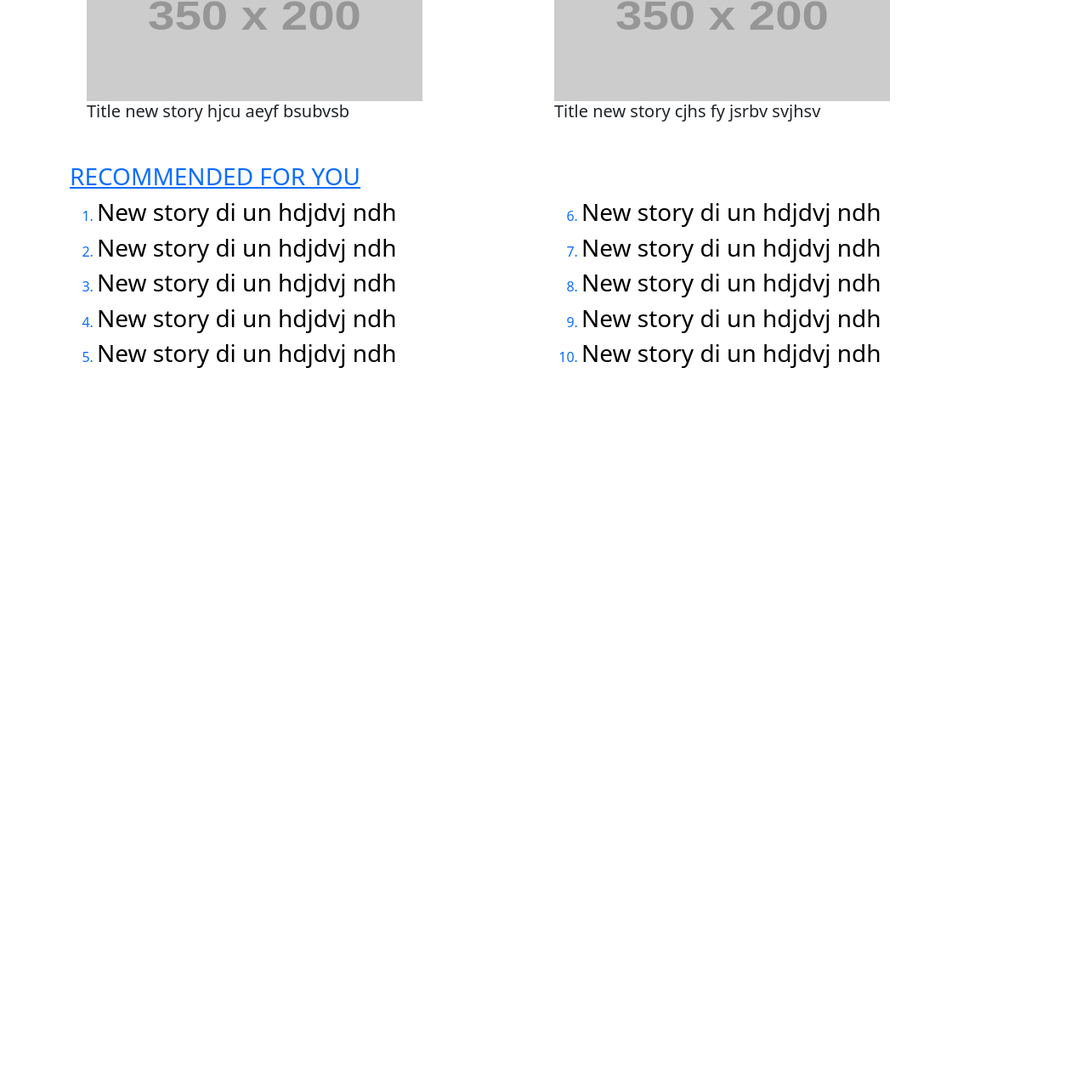
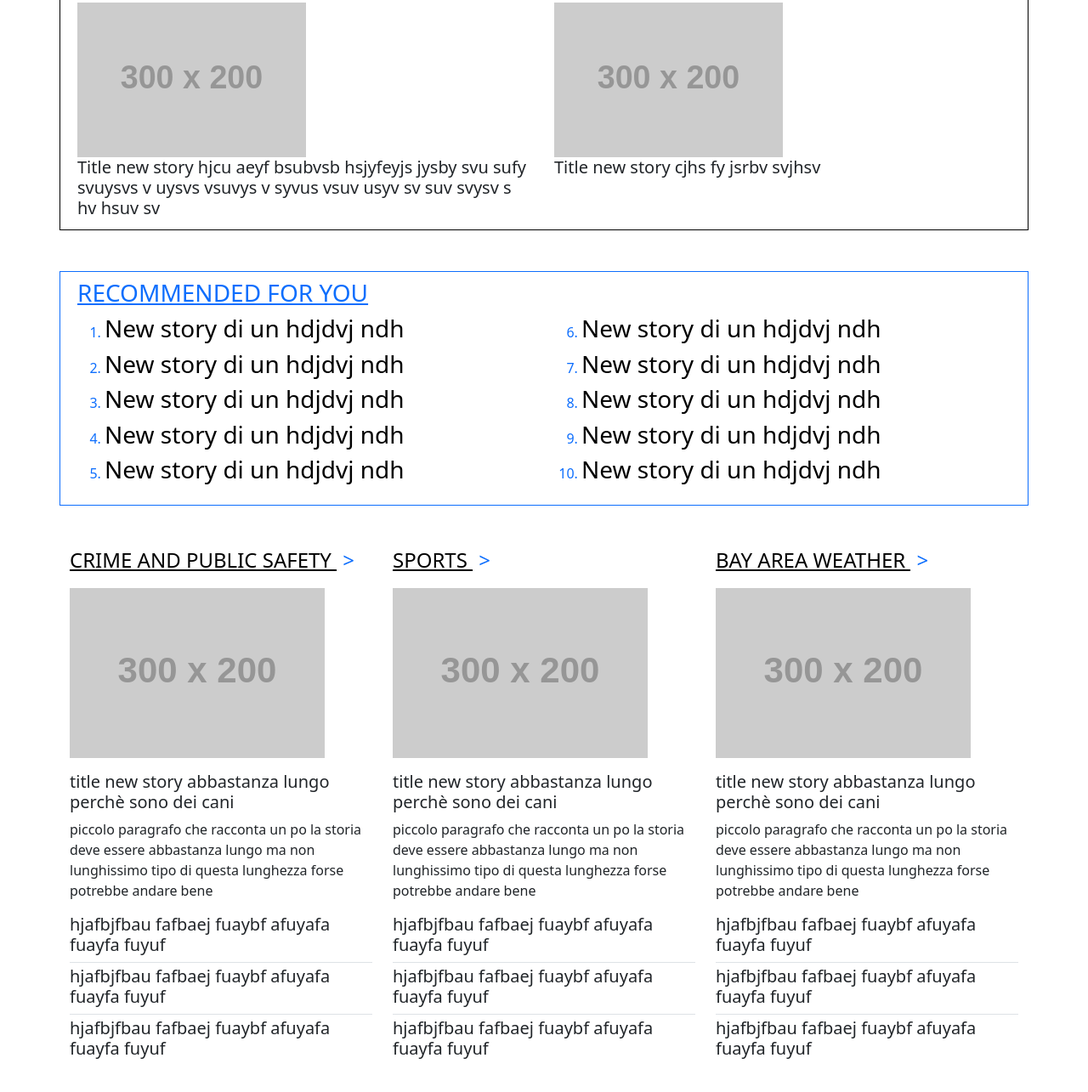
Before and after one commit to LeonardoDelBene/LeonardoDelBene.github.io, a plain HTML site: page Index.html in a window 1280 px wide. Shown: the part 1307-2592 px from the top of the page at 85% size. Before the commit the page ends 1756 px from the top, so only its background shows below. Drawn offline with Linux system fonts and the light colour scheme; placeholder pictures from the web are drawn by us.

Commit message:
in costruzione

```diff
--- a/Index.html
+++ b/Index.html
@@ -8,7 +8,7 @@
     <title>The Mercury News</title>
 </head>
 <body>
-<nav class="navbar navbar-expand-lg navbar-light bg-white w-100 position-fixed top-0 ">
+<nav class="navbar navbar-expand-lg navbar-light bg-white w-100 position-fixed top-0  border-2 border-bottom shadow "style="border-bottom-color: black">
     <div class="container-fluid">
         <a class="navbar-brand" href="https://www.mercurynews.com/"><img class="w-100" src="mercurynews-logo.svg"></a>
         <button class="navbar-toggler" type="button" data-bs-toggle="collapse" data-bs-target="#navbarNav" aria-controls="navbarNav" aria-expanded="false" aria-label="Toggle navigation">
@@ -60,15 +60,14 @@
     <div>
         <img src="https://via.placeholder.com/600x400/ffffff/ffffff?text=dh" style="height: 80%">
     </div>
-    <div clas="row">
-        <div class="w-100 col-sm-12 col-md-12 col-xs-12" style="background-color: orange">
-            <h1 class="fs-4">Breaking news:</h1>
-            <p>story di un cane morto da un ratsello del vicino di cas adella zia morta di sonno</p>
-        </div>
+    <div style="background-color: orange">
+        <h1 class="fs-4 ps-2">Breaking news: <p class="ps-1">story di un cane morto da un ratsjyftvbyjvjyyjyb jb </p> </h1>
     </div>
-    <div class="row m-2">
+    <div class="row border border-black my-2 p-2">
         <div class="col-md-8 col-sm-8 col-xs-12">
-            <img class="img-fluid" src="https://via.placeholder.com/350x200/4c9dd4/969696?text=immagine+1" style="float: right">
+            <div class="border border-black p-1" style="float: right">
+                <img class="img-fluid" src="https://via.placeholder.com/350x200/4c9dd4/969696?text=immagine+1">
+            </div>
             <h1 class="text-center">Headline Story ma io sono il migliore</h1>
             <p class="text-center">story preview chjjd permette di diventare il più forte di tutti</p>
             <h2 class="fs-6">Related</h2>
@@ -84,8 +83,8 @@
                 <li>New story</li>
             </ul>
         </div>
-        <div class="col2 col-md-4 col-sm-4 col-xs-12 " id="Latest Headlines">
-            <h3>Latest Headlines</h3>
+        <div class="col2 col-md-4 col-sm-4 col-xs-12 border border-black ps-2" >
+            <h3 class="">Latest Headlines</h3>
             <ul>
                 <li>
                     <div class="badge bg-primary text-wrap" style="width: 6rem;">
@@ -123,30 +122,30 @@
             </ul>
         </div>
     </div>
-    <div class="row m-2">
-        <div class="col1 col-12 col-sm-12 col-md-6">
-            <img class="float-md-none float-start w-75" src="https://via.placeholder.com/350x200/3922ab/969696?text=immagine+2" style="height: 75%" >
+    <div class="row border border-black my-5 p-2">
+        <div class="col1 col-12 col-sm-12 col-md-6 ">
+            <img class="float-md-none float-start w-50" src="https://via.placeholder.com/300x200/3922ab/969696?text=immagine+2" style="height: 70%" >
             <h3 class="fs-5">Title new story jsyvjs vshjbvjsv svjhsvsj v ygyugyuy yyyyyyy yyyy</h3>
         </div>
         <div class="col1 col-12 col-sm-12 col-md-6 ">
-           <img class="float-md-none float-start w-75 " src="https://via.placeholder.com/350x200/4ca7d4/969696?text=immagine+3"style="height: 75%">
+           <img class="float-md-none float-start w-50 " src="https://via.placeholder.com/300x200/4ca7d4/969696?text=immagine+3" style="height: 70%">
             <h3 class="fs-5">Title new story jsbfshjv jsj vsjvbs v</h3>
         </div>
     </div>
-    <div class="row m-2">
+    <div class="row border border-black my-5 p-2">
         <div class="col2 col-12 col-sm-12 col-md-6 ">
-            <img class="float-md-none float-start w-75" src="https://via.placeholder.com/350x200/4cd483/969696?text=immagine+4"style="height: 75%">
-            <h3 class="fs-5">Title new story hjcu aeyf bsubvsb</h3>
+            <img class="float-md-none float-start w-50" src="https://via.placeholder.com/300x200/4cd483/969696?text=immagine+4" style="height: 70%">
+            <h3 class="fs-5">Title new story hjcu aeyf bsubvsb hsjyfeyjs jysby svu sufy svuysvs v uysvs vsuvys v syvus vsuv usyv sv suv svysv s hv hsuv sv</h3>
         </div>
         <div class="col2 col-12 col-sm-12 col-md-6">
-            <img class="float-md-none float-start w-75" src="https://via.placeholder.com/350x200/d4b94c/969696?text=immagine+5"style="height: 75%">
+            <img class="float-md-none float-start w-50" src="https://via.placeholder.com/300x200/d4b94c/969696?text=immagine+5" style="height: 70%">
             <h3 class="fs-5">Title new story cjhs fy jsrbv svjhsv</h3>
         </div>
     </div>
-    <div>
-        <h1 class="fs-3 text-primary text-decoration-underline w-100">RECOMMENDED FOR YOU</h1>
-    </div>
-    <div class="row">
+    <div class="row border border-primary my-5 p-2">
+        <div class=" ">
+            <h1 class="fs-3 text-primary text-decoration-underline w-100">RECOMMENDED FOR YOU</h1>
+        </div>
         <div class="col-md-6 col-sm-12 col-12">
             <ol class="text-primary">
                 <li>
@@ -186,6 +185,71 @@
             </ol>
         </div>
     </div>
+    <div class="row my-5">
+        <div class="col-md-4 col-sm-12 col-12">
+            <div>
+                <h1 class="fs-4 text-black text-decoration-underline w-100">CRIME AND PUBLIC SAFETY <button type="button" class="border border-white text-primary" style="background-color: white"> > </button></h1>
+            </div>
+            <div class="my-3 w-100">
+                <img src="https://via.placeholder.com/300x200/d93cde/969696?text=immagine+6">
+            </div>
+            <div>
+                <h1 class="fs-5"> title new story abbastanza lungo perchè sono dei cani</h1>
+                <p>piccolo paragrafo che racconta un po la storia deve essere abbastanza lungo ma non lunghissimo tipo di questa lunghezza forse potrebbe andare bene</p>
+            </div>
+            <div class="border-bottom mb-1" style="border-bottom-color: grey">
+                <h1 class="fs-5">hjafbjfbau fafbaej fuaybf afuyafa fuayfa fuyuf </h1>
+            </div>
+            <div class="border-bottom mb-1" style="border-bottom-color: grey">
+                <h1 class="fs-5">hjafbjfbau fafbaej fuaybf afuyafa fuayfa fuyuf </h1>
+            </div>
+            <div>
+                <h1 class="fs-5">hjafbjfbau fafbaej fuaybf afuyafa fuayfa fuyuf </h1>
+            </div>
+        </div>
+        <div class="col-md-4 col-sm-12 col-12">
+            <div>
+                <h1 class="fs-4 text-black text-decoration-underline w-100">SPORTS <button type="button" class="border border-white text-primary" style="background-color: white"> > </button></h1>
+            </div>
+            <div class="my-3 w-100">
+                <img src="https://via.placeholder.com/300x200/f78940/969696?text=immagine+7">
+            </div>
+            <div>
+                <h1 class="fs-5"> title new story abbastanza lungo perchè sono dei cani</h1>
+                <p>piccolo paragrafo che racconta un po la storia deve essere abbastanza lungo ma non lunghissimo tipo di questa lunghezza forse potrebbe andare bene</p>
+            </div>
+            <div class="border-bottom mb-1" style="border-bottom-color: grey">
+                <h1 class="fs-5">hjafbjfbau fafbaej fuaybf afuyafa fuayfa fuyuf </h1>
+            </div>
+            <div class="border-bottom mb-1" style="border-bottom-color: grey">
+                <h1 class="fs-5">hjafbjfbau fafbaej fuaybf afuyafa fuayfa fuyuf </h1>
+            </div>
+            <div>
+                <h1 class="fs-5">hjafbjfbau fafbaej fuaybf afuyafa fuayfa fuyuf </h1>
+            </div>
+        </div>
+        <div class="col-md-4 col-sm-12 col-12">
+            <div class="w-100">
+                <h1 class="fs-4 text-black text-decoration-underline w-100">BAY AREA WEATHER <button type="button" class="border border-white text-primary" style="background-color: white"> > </button></h1>
+            </div>
+            <div class="my-3 w-100">
+                <img src="https://via.placeholder.com/300x200/65f740/969696?text=immagine+8">
+            </div>
+            <div>
+                <h1 class="fs-5"> title new story abbastanza lungo perchè sono dei cani</h1>
+                <p>piccolo paragrafo che racconta un po la storia deve essere abbastanza lungo ma non lunghissimo tipo di questa lunghezza forse potrebbe andare bene</p>
+            </div>
+            <div class="border-bottom mb-1" style="border-bottom-color: grey">
+                <h1 class="fs-5">hjafbjfbau fafbaej fuaybf afuyafa fuayfa fuyuf </h1>
+            </div>
+            <div class="border-bottom mb-1" style="border-bottom-color: grey">
+                <h1 class="fs-5">hjafbjfbau fafbaej fuaybf afuyafa fuayfa fuyuf </h1>
+            </div>
+            <div>
+                <h1 class="fs-5">hjafbjfbau fafbaej fuaybf afuyafa fuayfa fuyuf </h1>
+            </div>
+        </div>
+    </div>
 </div>
 </body>
 </html>
```
